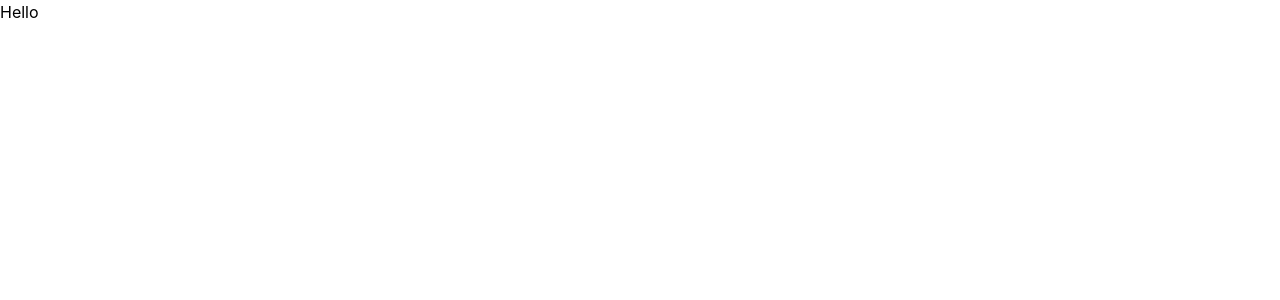
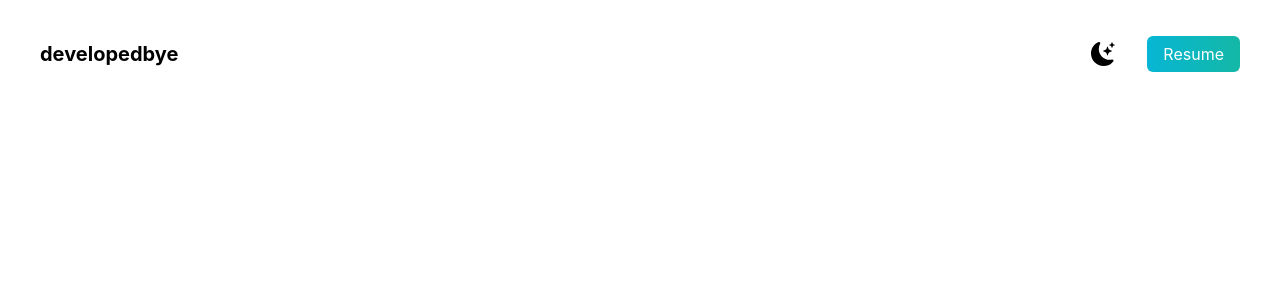
Before and after one commit to andrewgomez1992/portfolio-practice, a Next.js app: page / in a window 1280 px wide. Shown: the top 300 px of the page. Built offline with nearby package versions, Linux system fonts and the light colour scheme.

Commit message:
nav complete

```diff
--- a/package.json
+++ b/package.json
@@ -15,8 +15,10 @@
     "react-icons": "^4.4.0"
   },
   "devDependencies": {
+    "autoprefixer": "^10.4.12",
     "eslint": "8.24.0",
     "eslint-config-next": "12.3.1",
+    "postcss": "^8.4.17",
     "tailwindcss": "^3.1.8"
   }
 }
--- a/pages/index.js
+++ b/pages/index.js
@@ -1,4 +1,5 @@
-import Head from 'next/head'
+import Head from "next/head";
+import { BsFillMoonStarsFill } from "react-icons/bs";
 
 export default function Home() {
   return (
@@ -9,11 +10,27 @@
         <link rel="icon" href="/favicon.ico" />
       </Head>
 
-      <main>
-        <section className="bg-red min-h-screen">
-          <h1>Hello</h1>
+      <main className="bg-white px-10">
+        <section className="min-h-screen">
+          <nav className="py-10 mb-12 flex justify-between">
+            <h1 className="text-xl font-bold">developedbye</h1>
+            <ul className="flex items-center">
+              <li>
+                <BsFillMoonStarsFill className="cursor-pointer text-2xl" />
+              </li>
+              <li>
+                <a
+                  className="bg-gradient-to-r from-cyan-500 to-teal-500 text-white px-4 py-2 rounded-md ml-8"
+                  href="#"
+                >
+                  Resume
+                </a>
+              </li>
+            </ul>
+          </nav>
+          <div></div>
         </section>
       </main>
     </div>
-  )
+  );
 }
--- /dev/null
+++ b/postcss.config.js
@@ -0,0 +1,6 @@
+module.exports = {
+  plugins: {
+    tailwindcss: {},
+    autoprefixer: {},
+  },
+}
--- a/tailwind.config.js
+++ b/tailwind.config.js
@@ -5,7 +5,11 @@
     "./components/**/*.{js,ts,jsx,tsx}",
   ],
   theme: {
-    extend: {},
+    extend: {
+      fontFamily: {
+        burtons: "burtons",
+      }
+    },
   },
   plugins: [],
 }
```
Also changed, not shown: 1 other file (tests, documents, lock files or other folders).
